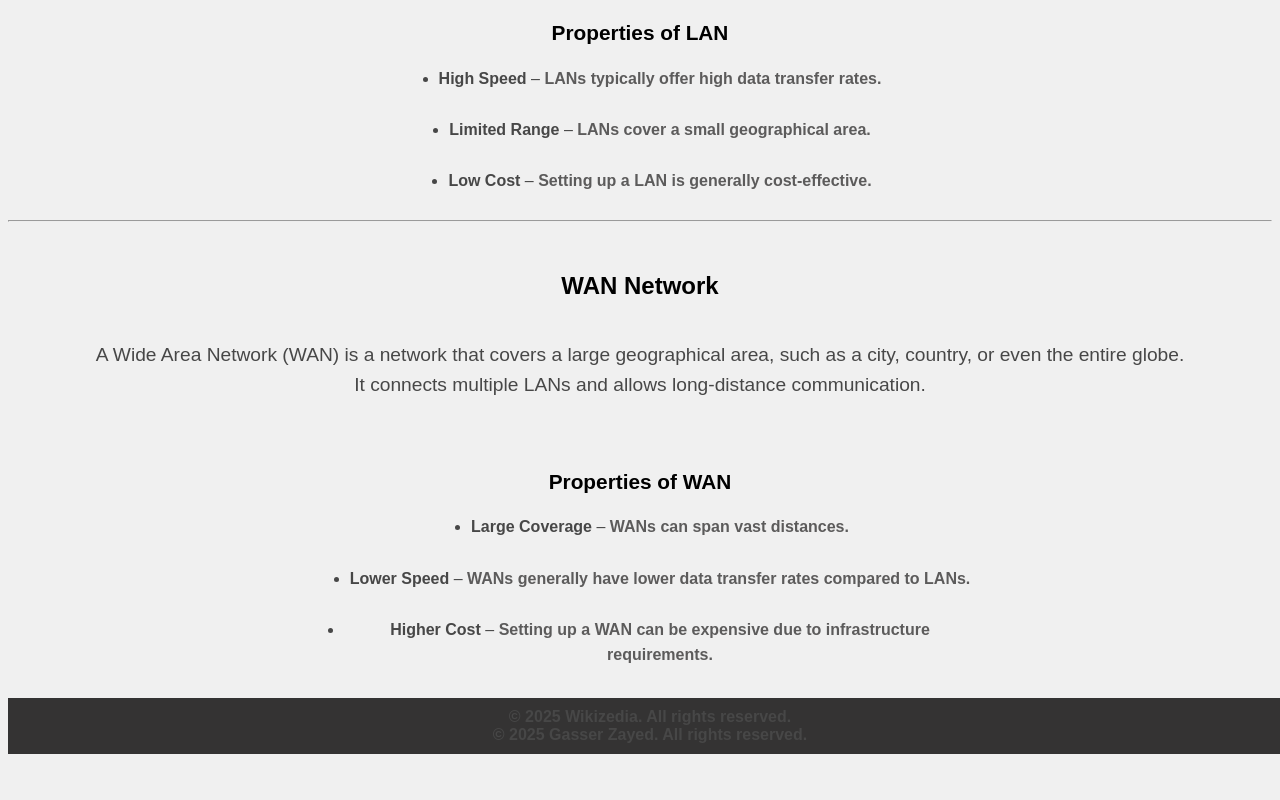
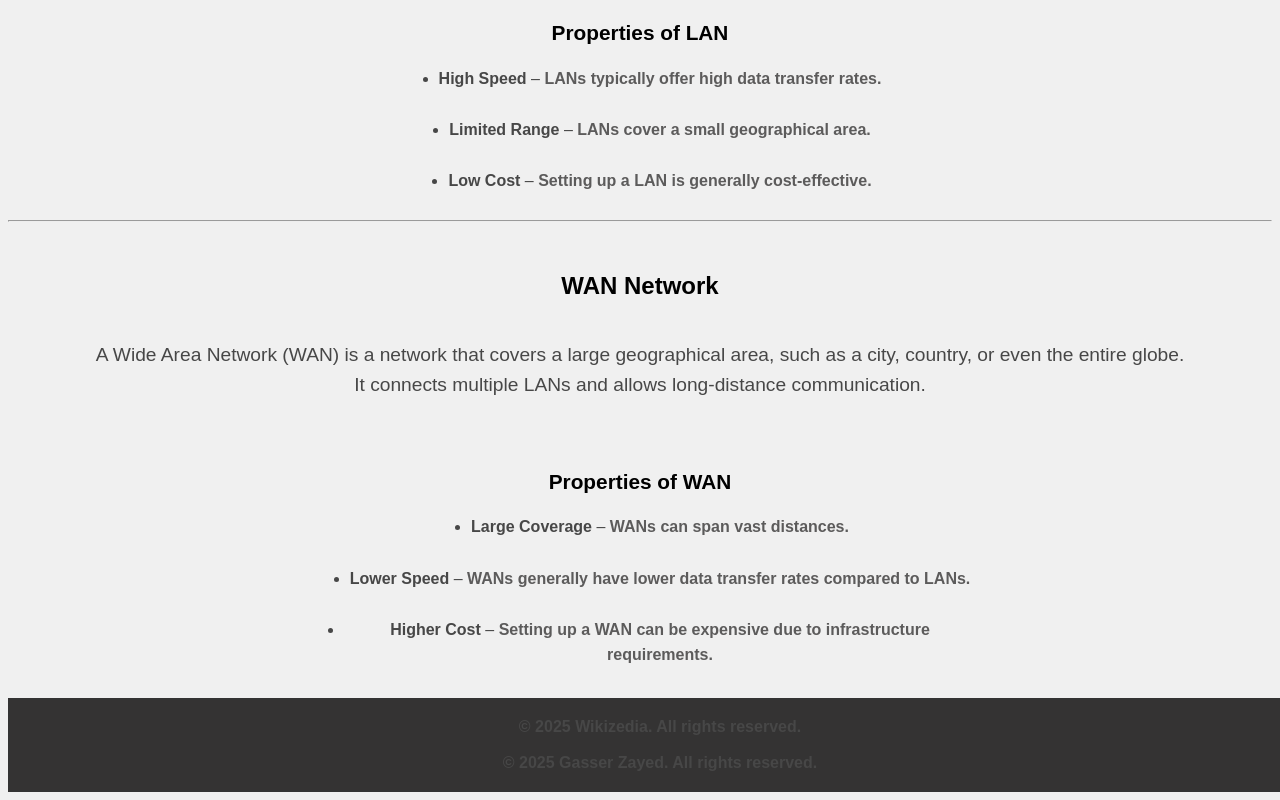
Before and after one commit to gasserdev/Wikizedia, a plain HTML site: page index.html in a window 1280 px wide. Shown: the part 907-1707 px from the top of the page. Before the commit the page ends 1669 px from the top, so only its background shows below. Drawn offline with Linux system fonts and the light colour scheme.

Commit message:
Update index.html

```diff
--- a/index.html
+++ b/index.html
@@ -227,10 +227,11 @@
 
     </main>
 
-    <footer>
-        <span id="c">&copy; 2025 Wikizedia. All rights reserved.</span>
+    <footer style="padding: 20px;">
+        <div><span id="c">&copy; 2025 Wikizedia. All rights reserved.</span></div>
         <br>
-        <span id="c"> &copy; 2025 Gasser Zayed. All rights reserved.</span>
+        <div><span id="c"> &copy; 2025 Gasser Zayed. All rights reserved.</span></div>
+
     </footer>
 </body>
 </html>
```
